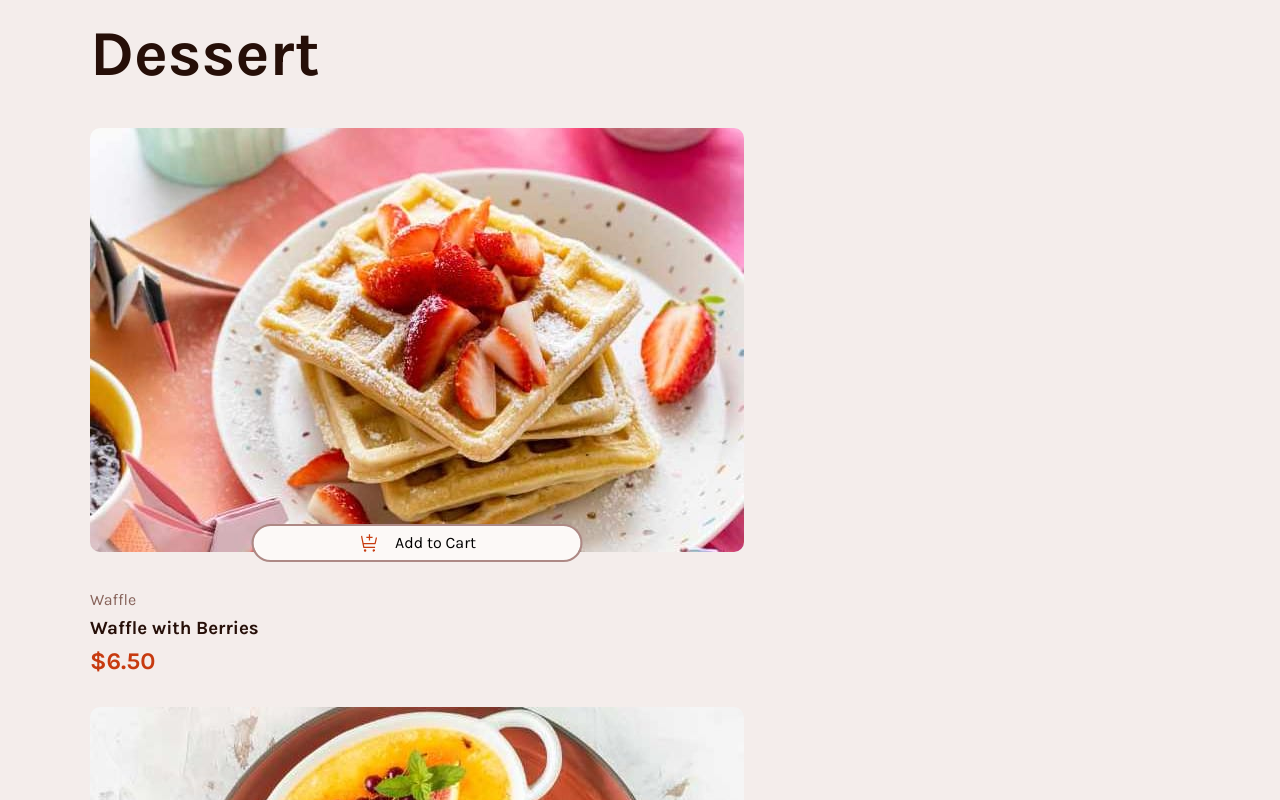
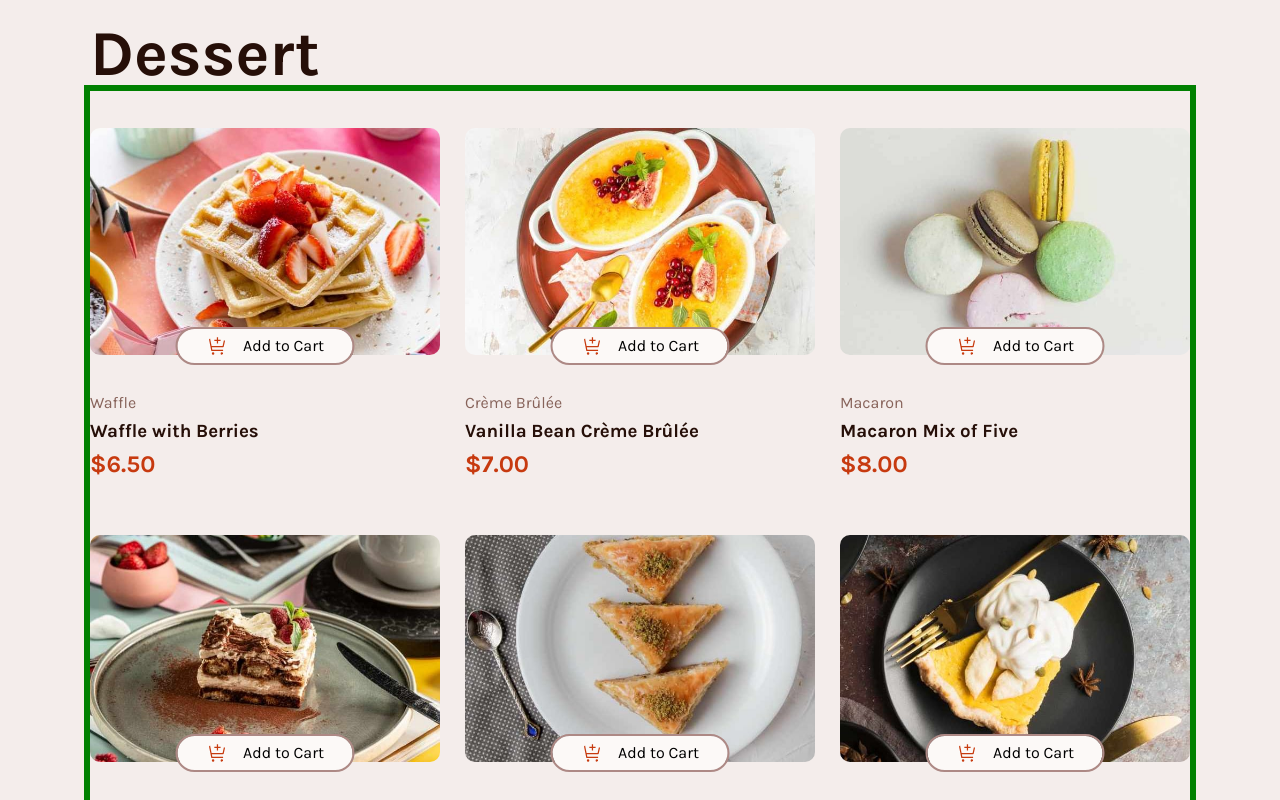
Before and after one commit to bkay-stack/Product-list-with-cart, a React (Vite) app: page / in a window 1280 px wide. Shown: the top 800 px of the page. Built offline with nearby package versions, Linux system fonts and the light colour scheme.

Commit message:
localStorage

```diff
--- a/src/component/desesert/dessert.style.css
+++ b/src/component/desesert/dessert.style.css
@@ -11,7 +11,7 @@
 @media screen and (min-width: 800px) {
   .flex {
     display: flex;
-    /* outline: 6px solid green; */
+    outline: 6px solid green;
     gap: 3rem;
   }
 }
--- a/src/component/dessertlist/DessertItem1.jsx
+++ b/src/component/dessertlist/DessertItem1.jsx
@@ -3,28 +3,34 @@ import data from "../../data.json";
 import imgCart from "../../../public/assets/images/icon-add-to-cart.svg";
 import addImg from "../../../public/assets/images/icon-increment-quantity.svg";
 import removeImg from "../../../public/assets/images/icon-decrement-quantity.svg";
-import { useState } from "react";
+import { useState, useEffect } from "react";
 
 const DessertItem1 = () => {
-  // State to track quantities for individual items
+  const [itemQuantities, setItemQuantities] = useState(() => {
+    const savedData = localStorage.getItem("itemQuantities");
+    return savedData
+      ? JSON.parse(savedData)
+      : data.map(() => ({ quantity: 0, toggled: false }));
+  });
 
-  const [itemQuantities, setItemQuantities] = useState(
-    data.map(() => ({ quantity: 0, toggled: false }))
-  );
+  // Save to localStorage whenever state changes
+  useEffect(() => {
+    localStorage.setItem("itemQuantities", JSON.stringify(itemQuantities));
+  }, [itemQuantities]);
 
   const handleToggle = (index) => {
     setItemQuantities((prevQuantities) =>
-      prevQuantities.map((item, i) =>
-        i === index
-          ? {
-              ...item,
+      prevQuantities.map((item, i) => {
+        if (i === index) {
+          return {
+            ...item,
+            toggled: !item.toggled,
+            quantity: !item.toggled ? 1 : 0,
+          };
+        }
 
-              toggled: !item.toggled,
-
-              quantity: !item.toggled ? 1 : 0,
-            }
-          : item
-      )
+        return item;
+      })
     );
   };
 
@@ -34,7 +40,6 @@ const DessertItem1 = () => {
         i === index
           ? {
               ...item,
-
               quantity: item.quantity + 1,
             }
           : item
@@ -48,9 +53,7 @@ const DessertItem1 = () => {
         i === index
           ? {
               ...item,
-
               quantity: item.quantity > 1 ? item.quantity - 1 : 0,
-
               toggled: item.quantity <= 1 ? false : item.toggled,
             }
           : item
@@ -60,6 +63,7 @@ const DessertItem1 = () => {
 
   return (
     <div className="list-items">
+      {/* Product list */}
       {data.map((productList, index) => (
         <div
           key={productList.name}
@@ -68,7 +72,6 @@ const DessertItem1 = () => {
           }}`}
         >
           <img src={productList.image.mobile} alt={productList.name} />
-
           <div
             className="img-cart"
             style={{
@@ -87,9 +90,7 @@ const DessertItem1 = () => {
                 <button onClick={() => handleDecreaseItemQuantity(index)}>
                   <img src={removeImg} alt="Decrease quantity" />
                 </button>
-
                 <span>{itemQuantities[index].quantity}</span>
-
                 <button onClick={() => handleIncreaseItemQuantity(index)}>
                   <img src={addImg} alt="Increase quantity" />
                 </button>
@@ -99,9 +100,7 @@ const DessertItem1 = () => {
 
           <div className="items-names">
             <span>{productList.category}</span>
-
             <h3>{productList.name}</h3>
-
             <h2>${productList.price.toFixed(2)}</h2>
           </div>
         </div>
--- a/src/component/dessertlist/dessertitem1.style.css
+++ b/src/component/dessertlist/dessertitem1.style.css
@@ -1,13 +1,13 @@
 .list-items {
   margin-top: 2.3rem;
-  display: flex;
+  display: grid;
   flex-direction: column;
   cursor: pointer;
 }
 
 .img-wrapper img {
   border-radius: 10px;
-  /* transition: border.3s ease-in-out; */
+  transition: border 0.3s ease-in-out;
 }
 
 .img-wrapper:hover > img {
@@ -89,4 +89,9 @@
   .img-cart {
     padding: 0.45rem 1.5rem;
   }
+
+  .list-items {
+    grid-template-columns: repeat(3, 1fr);
+    gap: 25px;
+  }
 }
```
Also changed, not shown: src/component/dessertlist/cart/Cart.jsx (+6 -12 lines).
